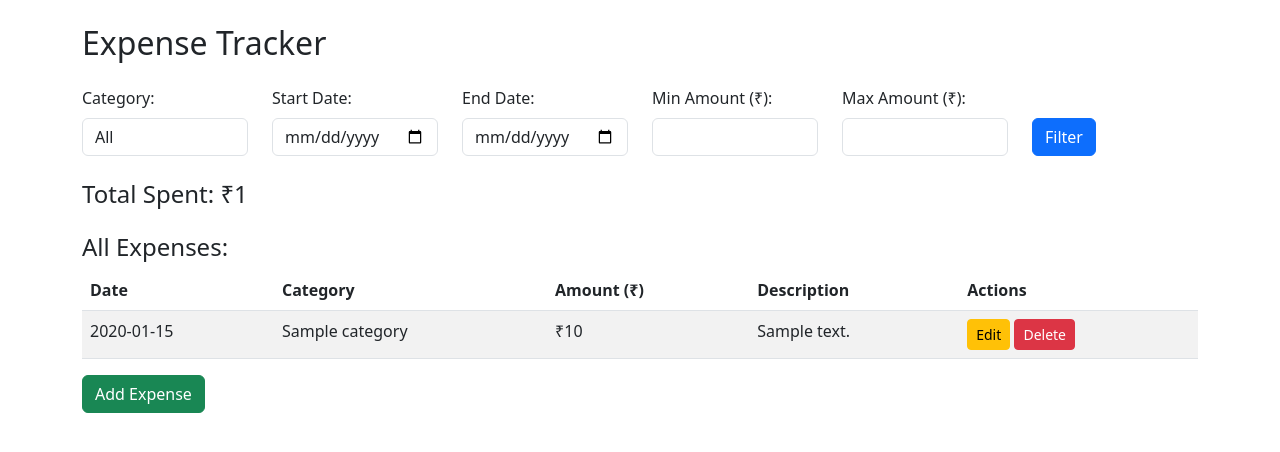
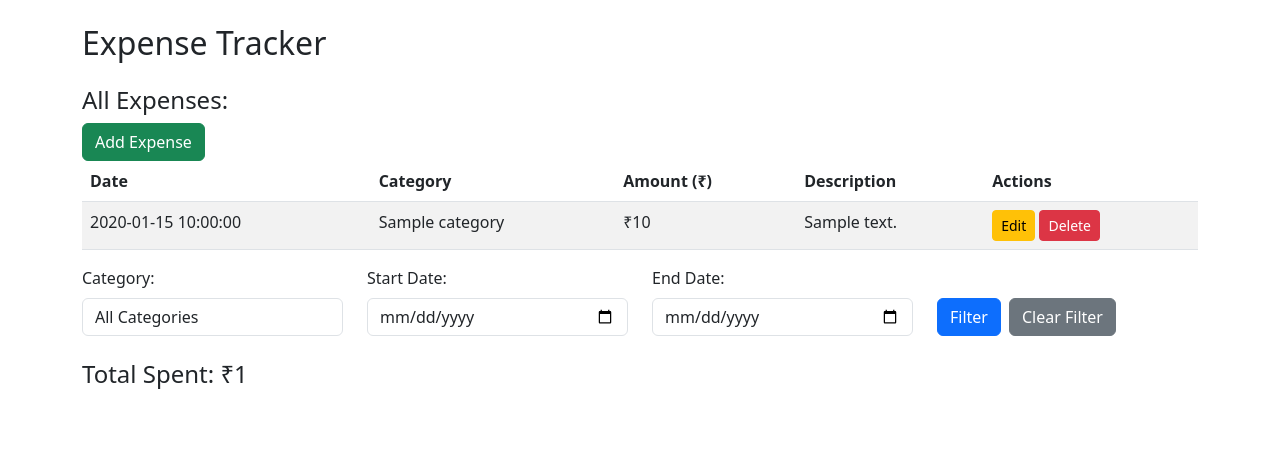
Before and after one commit to Preetdudhat03/Expense_tracker, a Flask app: template templates/index.html in a window 1280 px wide. Shown: the part 56-508 px from the top of the page. Run offline with Flask 3, Linux system fonts and the light colour scheme; the template is opened without the code that fills it: most values are stand-ins (such as "Sample title", 1, 10 or a date in 2020).

Commit message:
9/2/2025

```diff
--- a/templates/index.html
+++ b/templates/index.html
@@ -3,48 +3,12 @@
 {% block content %}
 <h2 class="mb-4">Expense Tracker</h2>
 
-<!-- Filters -->
-<form method="GET" action="/" class="mb-4">
-    <div class="row">
-        <div class="col-md-2">
-            <label for="category" class="form-label">Category:</label>
-            <select id="category" name="category" class="form-control">
-                <option value="">All</option>
-                <option value="Food">Food</option>
-                <option value="Transport">Transport</option>
-                <option value="Shopping">Shopping</option>
-                <option value="Entertainment">Entertainment</option>
-                <option value="Bills">Bills</option>
-                <option value="Other">Other</option>
-            </select>
-        </div>
-        <div class="col-md-2">
-            <label for="start_date" class="form-label">Start Date:</label>
-            <input type="date" id="start_date" name="start_date" class="form-control">
-        </div>
-        <div class="col-md-2">
-            <label for="end_date" class="form-label">End Date:</label>
-            <input type="date" id="end_date" name="end_date" class="form-control">
-        </div>
-        <div class="col-md-2">
-            <label for="min_amount" class="form-label">Min Amount (₹):</label>
-            <input type="number" id="min_amount" name="min_amount" class="form-control">
-        </div>
-        <div class="col-md-2">
-            <label for="max_amount" class="form-label">Max Amount (₹):</label>
-            <input type="number" id="max_amount" name="max_amount" class="form-control">
-        </div>
-        <div class="col-md-2 d-flex align-items-end">
-            <button type="submit" class="btn btn-primary">Filter</button>
-        </div>
-    </div>
-</form>
-
-<!-- Total Amount Spent -->
-<h4 class="mt-4">Total Spent: ₹{{ total_spent }}</h4>
-
 <!-- Expenses List -->
 <h4 class="mt-4">All Expenses:</h4>
+<div > <!--//class="d-flex justify-content-end"-->
+    <a href="{{ url_for('add_expense') }}" class="btn btn-success">Add Expense</a>
+</div>
+
 <table class="table table-striped">
     <thead>
         <tr>
@@ -58,20 +22,53 @@
     <tbody>
         {% for expense in expenses %}
         <tr>
-            <td>{{ expense.date.strftime('%Y-%m-%d') }}</td>
+            <td>{{ expense.date }}</td>
             <td>{{ expense.category }}</td>
             <td>₹{{ expense.amount }}</td>
             <td>{{ expense.description }}</td>
             <td>
                 <a href="{{ url_for('edit_expense', id=expense.id) }}" class="btn btn-warning btn-sm">Edit</a>
-                <form action="{{ url_for('delete_expense', id=expense.id) }}" method="POST" style="display:inline;">
-                    <button type="submit" class="btn btn-danger btn-sm" onclick="return confirm('Are you sure?')">Delete</button>
-                </form>
+                <a href="{{ url_for('delete_expense', id=expense.id) }}" class="btn btn-danger btn-sm" onclick="return confirm('Are you sure?')">Delete</a>
             </td>
         </tr>
         {% endfor %}
     </tbody>
 </table>
 
-<a href="{{ url_for('add_expense') }}" class="btn btn-success">Add Expense</a>
+<!-- Filters -->
+<form method="GET" action="/" class="mb-4">
+    <div class="row">
+        <div class="col-md-3">
+            <label for="category" class="form-label">Category:</label>
+            <select id="category" name="category" class="form-control">
+                <option value="">All Categories</option>
+                <option value="Food">Food</option>
+                <option value="Transport">Transport</option>
+                <option value="Shopping">Shopping</option>
+                <option value="Entertainment">Entertainment</option>
+                <option value="Bills">Bills</option>
+                <option value="Other">Other</option>
+            </select>
+        </div>
+        <div class="col-md-3">
+            <label for="start_date" class="form-label">Start Date:</label>
+            <input type="date" id="start_date" name="start_date" class="form-control">
+        </div>
+        <div class="col-md-3">
+            <label for="end_date" class="form-label">End Date:</label>
+            <input type="date" id="end_date" name="end_date" class="form-control">
+        </div>
+        <div class="col-md-3 d-flex align-items-end">
+            <button type="submit" class="btn btn-primary">Filter</button>
+            <a href="/" class="btn btn-secondary ms-2">Clear Filter</a>
+        </div>
+    </div>
+</form>
+
+<!-- Total Expense -->
+<h4 class="mt-4">Total Spent: ₹{{ total_amount }}</h4>
+
+
+
+
 {% endblock %}
```
Also changed, not shown: expenses.db (added), instance/expenses.db.
